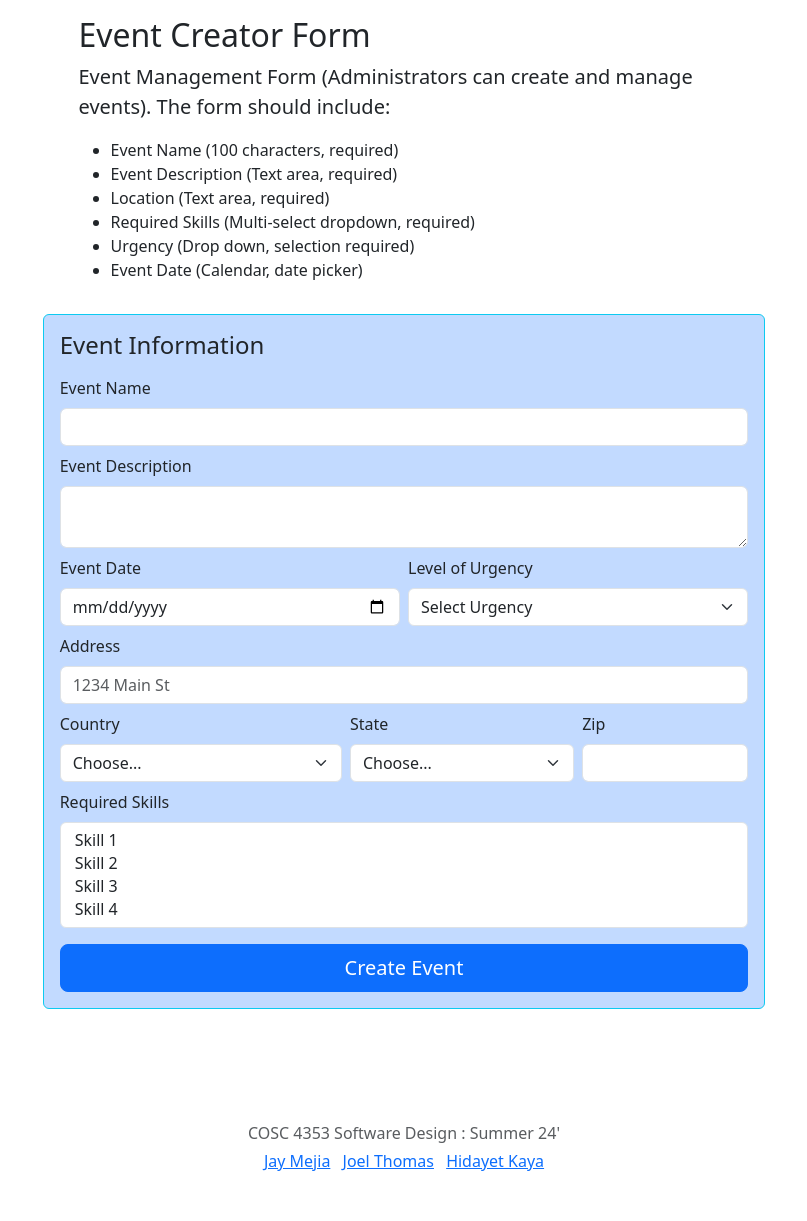
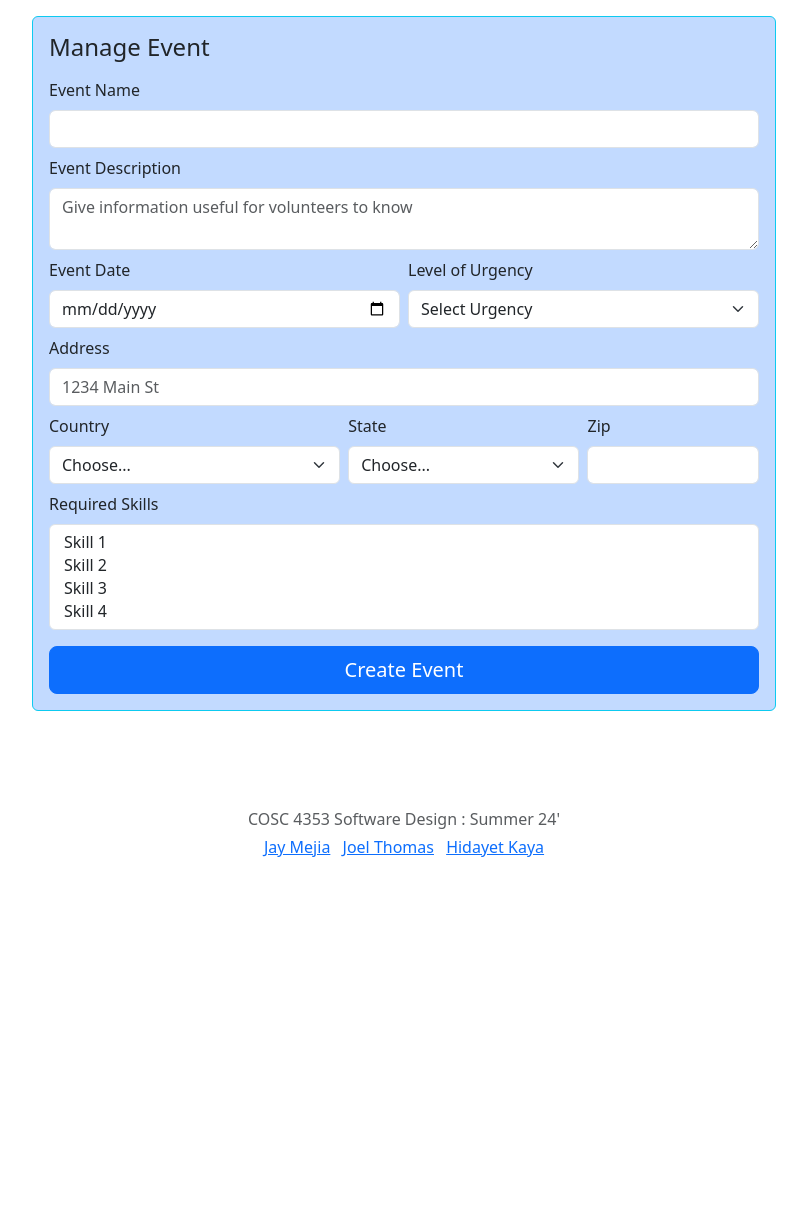
Before and after one commit to joeljoe222/Volunteer_Wizard, a Flask app: page /eventManager in a window 1280 px wide. Shown: the part 56-1277 px from the top of the page, without its empty margins (236-1043 px from the left). After the commit the page ends 913 px from the top, so only its background shows below. Run offline with Flask 3, Linux system fonts and the light colour scheme.

Commit message:
Cleaned up code and design

```diff
--- a/templates/eventManager.html
+++ b/templates/eventManager.html
@@ -1,59 +1,43 @@
 {% extends 'base.html' %} {% block content %}
 <div class="container">
     <main>
-        <div class="col-lg-7 mx-auto">
-            <h2>Event Creator Form</h2>
-            <p class="lead">Event Management Form (Administrators can create and manage events). The form should include:</p>
-            <ul>
-                <li>Event Name (100 characters, required)</li>
-                <li>Event Description (Text area, required)</li>
-                <li>Location (Text area, required)</li>
-                <li>Required Skills (Multi-select dropdown, required)</li>
-                <li>Urgency (Drop down, selection required)</li>
-                <li>Event Date (Calendar, date picker)</li>
-            </ul>
-        </div>
-
-        <div class="g-5 p-3">
         <div class="col-md-8 p-3 mx-auto bg-primary bg-opacity-25 border border-info rounded">
-                <h4 class="mb-3">Event Information</h4>
+            <h4 class="mb-3">Manage Event</h4>
             <form class="needs-validation" novalidate>
                 <div class="row g-2">
                     <div class="row-sm-6">
                         <label for="eventName" class="form-label">Event Name</label>
-                            <input type="text" class="form-control" id="eventName" placeholder="" value="" required maxlength="100">
+                        <input type="text" class="form-control" id="eventName" required maxlength="100">
                         <div class="invalid-feedback">
                             Valid Name is required.
                         </div>
                         <!--<small id="eventNameHelp" class="form-text text-muted">Max 100 characters. <span id="charCount">0</span>/100</small>-->
                     </div>
-
                     <div class="row-sm-6">
                         <label for="eventDesc" class="form-label">Event Description</label>
-                            <textarea class="form-control" id="eventDesc" placeholder="" value="" required></textarea>
+                        <textarea class="form-control" id="eventDesc" placeholder="Give information useful for volunteers to know" required></textarea>
                         <div class="invalid-feedback">
                             Valid Description is required.
                         </div>
                     </div>
-
                     <div class="col-md-6">
                         <label for="eventDate" class="form-label">Event Date</label>
-                            <input type="date" class="form-control" id="eventDate" required>
+                        <input type="date" class="form-control" id="eventDate">
                         <div class="invalid-feedback">
                             Please select a date.
                         </div>
                     </div>
-
                     <div class="col-md-6">
                         <label for="urgency" class="form-label">Level of Urgency</label>
-                            <select class="form-select" aria-label="Default select example">
-                    <option selected>Select Urgency</option>
+                        <select class="form-select" id="urgency" required>
+                            <option selected disabled>Select Urgency</option>
                             <option value="1">One</option>
                             <option value="2">Two</option>
                             <option value="3">Three</option>
+                            <option value="4">Four</option>
+                            <option value="5">Five</option>
                         </select>
                     </div>
-
                     <div class="col-12">
                         <label for="address" class="form-label">Address</label>
                         <input type="text" class="form-control" id="address" placeholder="1234 Main St" required>
@@ -61,7 +45,6 @@
                             Please enter your shipping address.
                         </div>
                     </div>
-
                     <div class="col-md-5">
                         <label for="country" class="form-label">Country</label>
                         <select class="form-select" id="country" required>
@@ -72,7 +55,6 @@
                             Please select a valid country.
                         </div>
                     </div>
-
                     <div class="col-md-4">
                         <label for="state" class="form-label">State</label>
                         <select class="form-select" id="state" required>
@@ -83,7 +65,6 @@
                             Please provide a valid state.
                         </div>
                     </div>
-
                     <div class="col-md-3">
                         <label for="zip" class="form-label">Zip</label>
                         <input type="text" class="form-control" id="zip" placeholder="" required>
@@ -91,7 +72,6 @@
                             Zip code required.
                         </div>
                     </div>
-
                     <div class="col-12 pb-3">
                         <label for="requiredSkills" class="form-label">Required Skills</label>
                         <select class="form-select" id="requiredSkills" multiple required>
@@ -109,7 +89,6 @@
                 <button class="w-100 btn btn-primary btn-lg" type="submit">Create Event</button>
             </form>
         </div>
-        </div>
     </main>
 </div>
 
```
Lines whose indentation alone changed are shown as unchanged.
